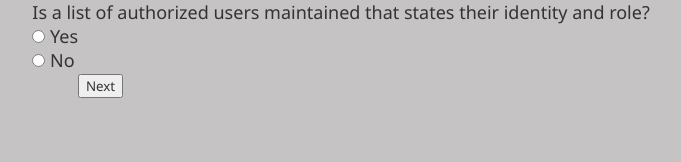
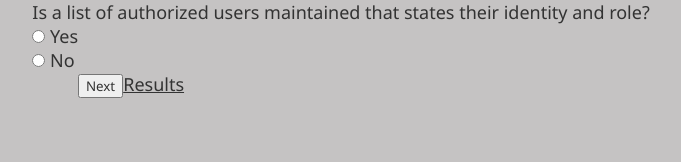
Before and after one commit to jvillarante/Omnistruct-CMMC-Level-1-Web, a React (Create React App) app in the folder main/: page /CMMC-Assessment in a window 1280 px wide. Shown: the top 162 px of the page, without its empty margins (299-980 px from the left). Built offline with nearby package versions, Linux system fonts and the light colour scheme.

Commit message:
Added a link to transfer user to results page (this is temporary)

```diff
--- a/main/src/Assessment.js
+++ b/main/src/Assessment.js
@@ -1,4 +1,6 @@
 import React from 'react';
+import { Link } from 'react-router-dom';
+import {Routes, Route, useNavigate} from 'react-router-dom';
 
 var questions = ["Is a list of authorized users maintained that states their identity and role?", "Are requests to make system changes authorized?"];
 
@@ -43,6 +45,7 @@
                 <input id = "no"  type = "radio" name = "questionAnswer"/> No<br/>
                 <input id = "back" type = "button" value = "Back" onClick={displayPreviousQuestion} style = {{visibility: 'hidden' }}/>
                 <input type = "button" value = "Next" onClick={displayNextQuestion}/>
+                <Link to="/results">Results</Link>
             </p>
         </div>
     )
```
